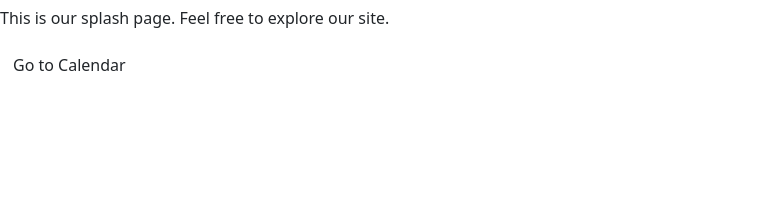
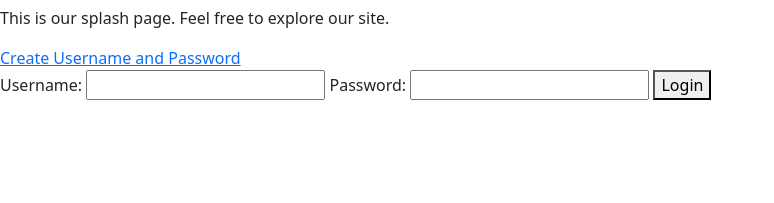
Before and after one commit to matt-wilky/Hello_flask, a Flask app: page / in a window 1280 px wide. Shown: the part 550-753 px from the top of the page, without its empty margins (0-774 px from the left). Run offline with Flask 3, Linux system fonts and the light colour scheme.

Commit message:
New and updated code

```diff
--- a/app.py
+++ b/app.py
@@ -1,23 +1,41 @@
-from flask import Flask, render_template, request, redirect, url_for
+from flask import Flask, render_template, request, redirect, url_for, session
 from flask_sqlalchemy import SQLAlchemy
 from datetime import datetime
+from werkzeug.security import generate_password_hash, check_password_hash
 
 app = Flask(__name__)
-# Update the SQL Server connection string for Azure Active Directory authentication
-connection_string = 'DRIVER={ODBC Driver 17 for SQL Server};SERVER=time-manager-24.database.windows.net;DATABASE=time-manager-database;Authentication=ActiveDirectoryInteractive;Encrypt=yes;TrustServerCertificate=no;Connection Timeout=60;'
+app.secret_key = 'software_engineering'
+
+# Update the SQL Server connection string for Azure SQL Server
+connection_string = 'DRIVER={ODBC Driver 17 for SQL Server};SERVER=time-manager-24.database.windows.net;DATABASE=time-manager-database;UID=CloudSAe3d0c2d0;PWD=Suarez89!;Encrypt=yes;TrustServerCertificate=no;Connection Timeout=120;'
 app.config['SQLALCHEMY_DATABASE_URI'] = f'mssql+pyodbc:///?odbc_connect={connection_string}'
-app.config['SQLALCHEMY_TRACK_MODIFICATIONS'] = False  # Disable SQLAlchemy track modifications
+app.config['SQLALCHEMY_TRACK_MODIFICATIONS'] = False
 db = SQLAlchemy(app)
 
-# Database Model
-class Event(db.Model):
+# Database Models
+class User(db.Model):
+    id = db.Column(db.Integer, primary_key=True)
+    username = db.Column(db.String(100), index=True, unique=True)
+    password_hash = db.Column(db.String(1500), nullable=False)  # Ensure password_hash is not nullable
+
+    def __repr__(self):
+        return '<User {}>'.format(self.username)
+
+    def set_password(self, password):
+        self.password_hash = generate_password_hash(password)  # Hash the password
+
+    def check_password(self, password):
+        return check_password_hash(self.password_hash, password)
+
+class New_Event(db.Model):
     id = db.Column(db.Integer, primary_key=True)
     title = db.Column(db.String(100), nullable=False)
     start_time = db.Column(db.DateTime, nullable=False)
     end_time = db.Column(db.DateTime, nullable=False)
+    user_id = db.Column(db.Integer, db.ForeignKey('user.id'), nullable=False)
 
     def __repr__(self):
-        return f'<Event {self.title}>'
+        return f'<New_Event {self.title}>'
 
 @app.route('/')
 def splash_page():
@@ -25,39 +43,63 @@ def splash_page():
 
 @app.route('/calendar')
 def calendar():
-    events = Event.query.all()  # Fetch all events from the database
-    return render_template('calendar.html', events=events)
+    user_id = session.get('user_id')
+    if user_id:
+        new_events = New_Event.query.filter_by(user_id=user_id).all()
+        return render_template('calendar.html', events=new_events)
+    else:
+        return "Unauthorized", 401
 
 @app.route('/add_event', methods=['GET', 'POST'])
 def add_event():
     if request.method == 'POST':
         title = request.form['title']
-        start_time = datetime.strptime(request.form['start_time'], '%Y-%m-%dT%H:%M')  # Adjust format
-        end_time = datetime.strptime(request.form['end_time'], '%Y-%m-%dT%H:%M')  # Adjust format
+        start_time = datetime.strptime(request.form['start_time'], '%Y-%m-%dT%H:%M')
+        end_time = datetime.strptime(request.form['end_time'], '%Y-%m-%dT%H:%M')
 
-        # Create new event object
-        new_event = Event(title=title, start_time=start_time, end_time=end_time)
-
-        # Add event to the database
+        # Create new event associated with the current user
+        new_event = New_Event(title=title, start_time=start_time, end_time=end_time, user_id=session.get('user_id'))
         db.session.add(new_event)
         db.session.commit()
 
-        return redirect(url_for('calendar'))  # Redirect to the 'calendar' endpoint
+        return redirect(url_for('calendar'))
 
     return render_template('add_event.html')
 
-@app.route('/delete_event/<int:event_id>', methods=['POST'])
-def delete_event(event_id):
-    # Find the event by ID
-    event_to_delete = Event.query.get_or_404(event_id)
+@app.route('/login', methods=['POST'])
+def login():
+    username = request.form['username']
+    password = request.form['password']
+    user = User.query.filter_by(username=username).first()
+    if user and user.check_password(password):
+        session['user_id'] = user.id
+        return redirect(url_for('calendar'))
+    else:
+        return "Invalid username or password", 401
 
-    # Delete the event from the database
-    db.session.delete(event_to_delete)
-    db.session.commit()
+@app.route('/logout')
+def logout():
+    session.pop('user_id', None)
+    return redirect(url_for('splash_page'))
 
-    return redirect(url_for('calendar'))
+
+@app.route('/register', methods=['GET', 'POST'])
+def register():
+    if request.method == 'POST':
+        username = request.form['username']
+        password = request.form['password']
+        # Validate input if necessary
+        new_user = User(username=username)
+        new_user.set_password(password)  # Set the password using set_password method
+        try:
+            db.session.add(new_user)
+            db.session.commit()
+            return redirect(url_for('splash_page'))  # Redirect to the calendar after registering
+        except Exception as e:
+            return f"An error occurred: {e}", 500  # Return an error message and HTTP status code
+    return render_template('register.html')
 
 if __name__ == '__main__':
     with app.app_context():
         db.create_all()  # Create database tables based on models
-    app.run(debug=False)
+    app.run(debug=True)
--- a/templates/add_event.html
+++ b/templates/add_event.html
@@ -3,6 +3,7 @@
 <head>
     <meta charset="UTF-8">
     <meta name="viewport" content="width=device-width, initial-scale=1.0">
+    <link href="https://cdn.jsdelivr.net/npm/bootstrap@5.1.3/dist/css/bootstrap.min.css" rel="stylesheet" integrity="sha384-1BmE4kWBq78iYhFldvKuhfTAU6auU8tT94WrHftjDbrCEXSU1oBoqyl2QvZ6jIW3" crossorigin="anonymous">
     <title>Add Event</title>
 </head>
 <body>
--- a/templates/calendar.html
+++ b/templates/calendar.html
@@ -4,6 +4,7 @@
     <meta charset="UTF-8">
     <meta name="viewport" content="width=device-width, initial-scale=1.0">
     <link href="https://cdn.jsdelivr.net/npm/fullcalendar@5.9.0/main.min.css" rel="stylesheet">
+    <link href="https://cdn.jsdelivr.net/npm/bootstrap@5.1.3/dist/css/bootstrap.min.css" rel="stylesheet" integrity="sha384-1BmE4kWBq78iYhFldvKuhfTAU6auU8tT94WrHftjDbrCEXSU1oBoqyl2QvZ6jIW3" crossorigin="anonymous">
     <title>Calendar</title>
 </head>
 <body>
--- a/templates/splash.html
+++ b/templates/splash.html
@@ -12,7 +12,14 @@
         <img src="{{ url_for('static', filename='Time_Management_logo.png') }}" alt="Your Logo" class="logo">
         <h1>Welcome to Our Website!</h1>
         <p>This is our splash page. Feel free to explore our site.</p>
-        <a href="{{ url_for('calendar') }}" class="btn">Go to Calendar</a>
+        <a href="{{ url_for('register') }}">Create Username and Password</a>
     </div>
+    <form action="/login" method="post">
+        <label for="username">Username:</label>
+        <input type="text" id="username" name="username" required>
+        <label for="password">Password:</label>
+        <input type="password" id="password" name="password" required>
+        <button type="submit">Login</button>
+    </form>
 </body>
 </html>
```
Also changed, not shown: templates/register.html (added, +18 -0 lines).
